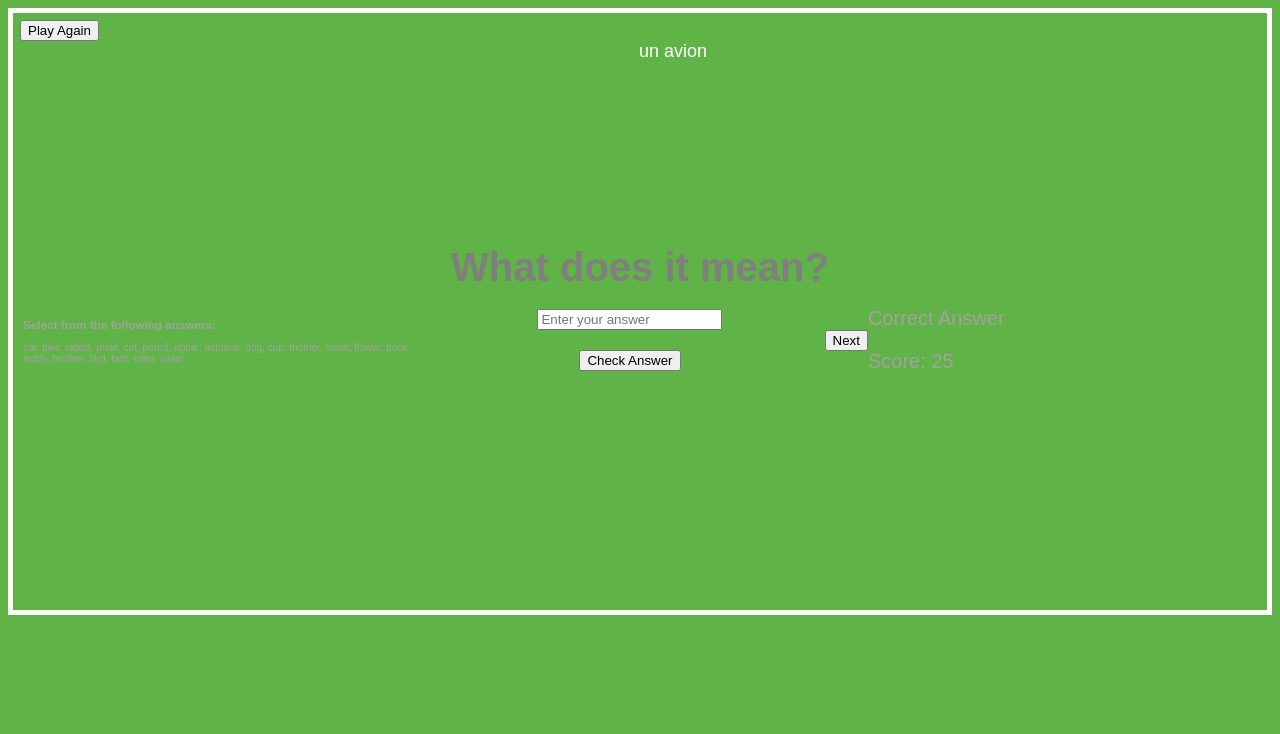
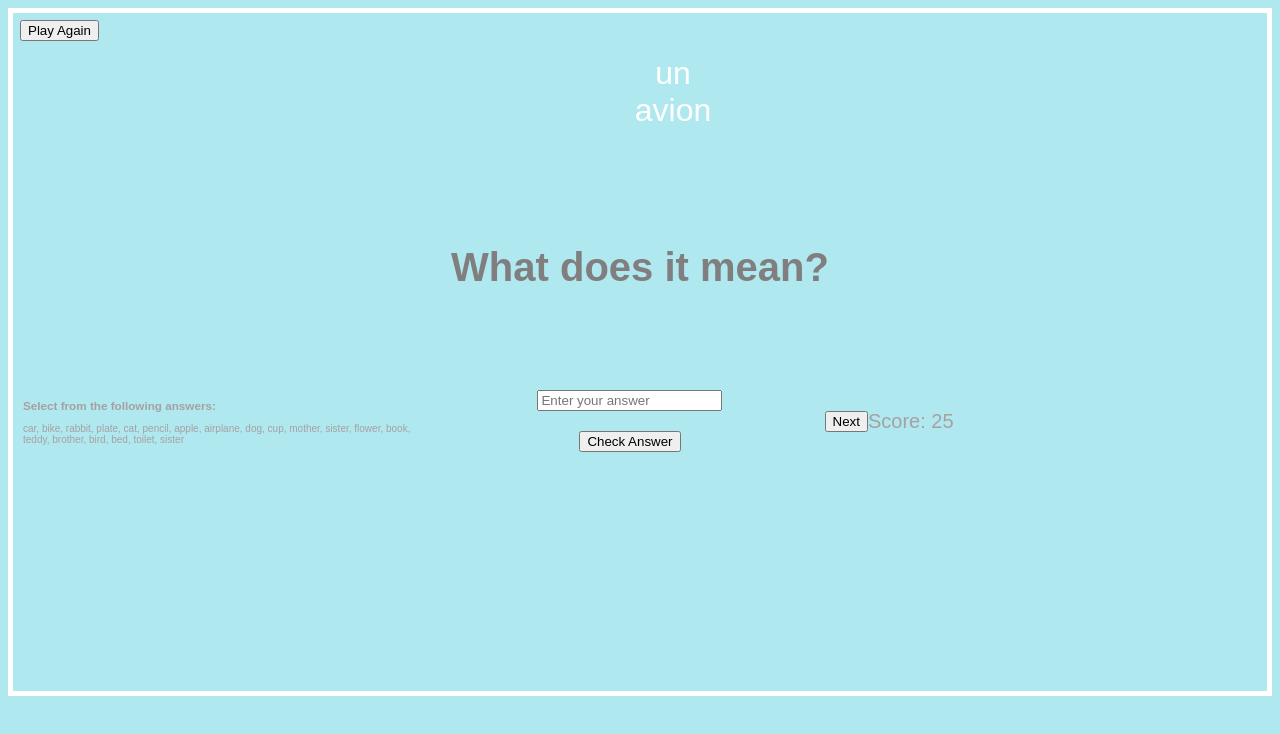
Before and after one commit to emilyjspencer/Guess-the-French-word, a plain HTML site: page index.html in a window 1280 px wide. Both pictures are taken after a click on the button "Check Answer". Drawn offline with Linux system fonts and the light colour scheme.

Commit message:
Renders random word on page

```diff
--- a/index.css
+++ b/index.css
@@ -40,7 +40,7 @@ main {
     text-align: center;
     position: relative;
     left: 600px;
-    font-size: 18px;
+    font-size: 32px;
 }
 
 
--- a/index.html
+++ b/index.html
@@ -9,7 +9,7 @@
   <body>
     <header>
       <h1>What does it mean?</h1>
-      <p class="word">Word will go here - change dynamically</p>
+      <p class="word"></p>
     </header>
     <main>
       <section class="possibleanswers">
--- a/index.js
+++ b/index.js
@@ -7,6 +7,7 @@ let words = ["un chat", "un chien", "un lapin", "un oiseau", "une livre", "une p
 
 let randomWord = words[Math.floor(Math.random() * words.length)];
 console.log(randomWord)
+document.querySelector('.word').textContent = randomWord;
 
 let french_english = [
     {"un chat": "cat"},
@@ -34,20 +35,18 @@ let french_english = [
 
 document.querySelector('.word').textContent = randomWord;
 
+document.querySelector('.score').textContent = score;
 
-//document.querySelector('.checkanswer').addEventListener('click', function () {
-  //  const guess = document.querySelector('.guess').value;
-    //console.log(guess);
-//});
 
-document.querySelector('.score').textContent = score;
 
 document.querySelector('.checkanswer').addEventListener('click', function() {
     const guess = document.querySelector('.guess').value;
     console.log(guess);
 
-    for (let i = 0; i < french_english.length; i++) {
-        console.log(french_english[i]);
+    french_english.forEach((french) =>
+    console.log(french.value))
+    //for (let i = 0; i < french_english.length; i++) {
+      //  console.log(french_english[i]);
        if(french_english[i].key === guess.value) {
            document.querySelector('.message').textContent = "Correct Answer";
            score += 1;
@@ -57,7 +56,7 @@ document.querySelector('.checkanswer').addEventListener('click', function() {
             score -= 1;
             document.querySelector('body').style.backgroundColor = "red";
         }
-    }
+
 })
 
 
```
